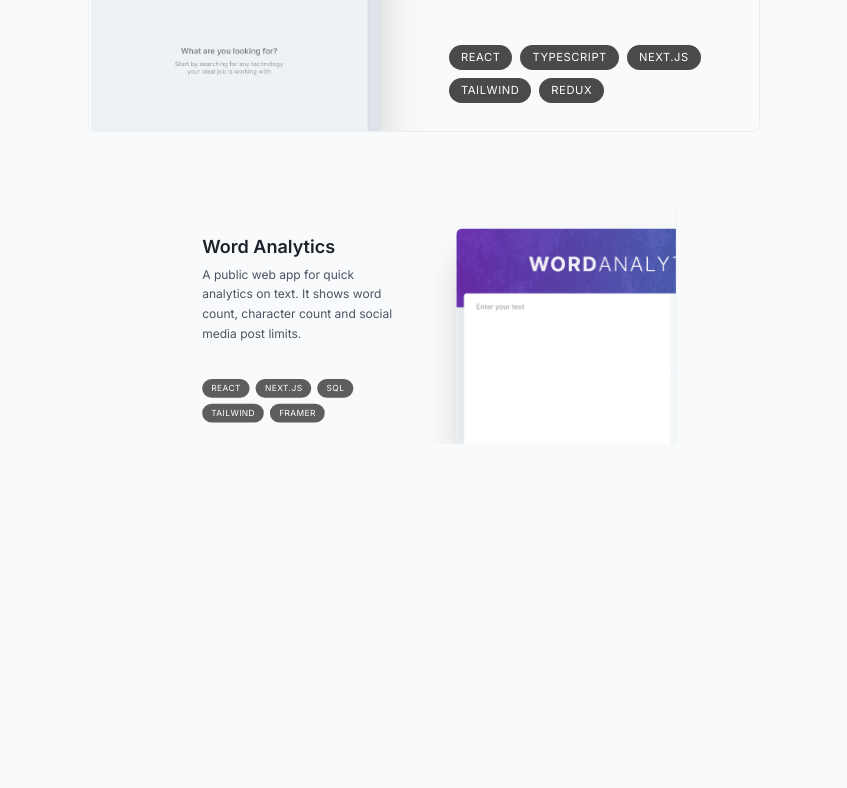
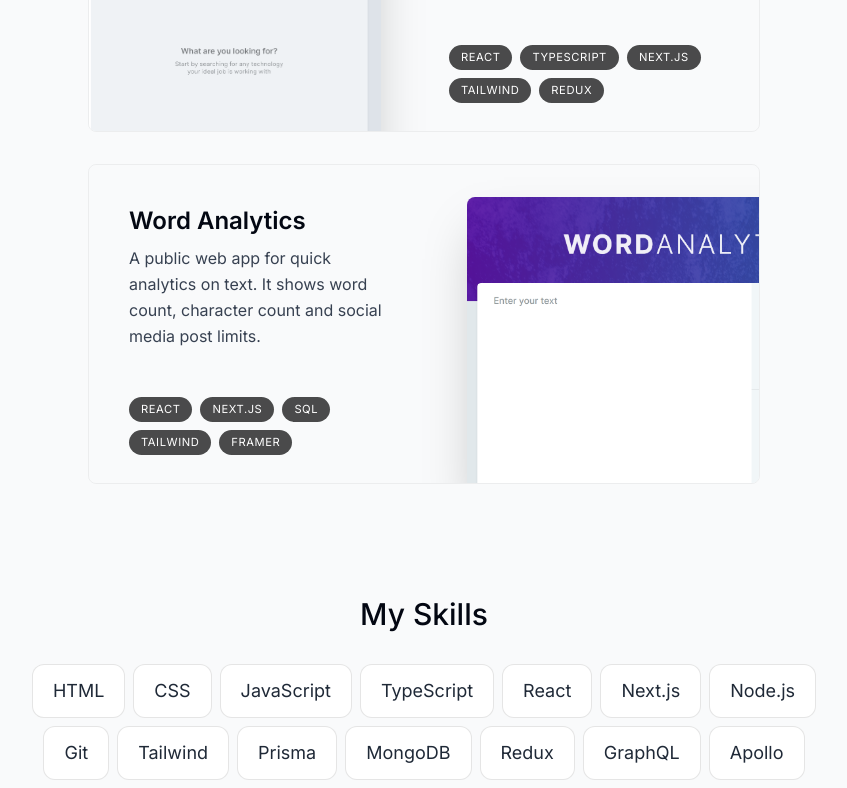
Before and after one commit to TiagoCoder2022/web-portfolio, a Next.js app: page / in a window 1280 px wide. Shown: the part 2000-2788 px from the top of the page, without its empty margins (216-1063 px from the left). Before the commit the page ends 2484 px from the top, so only its background shows below. Built offline with nearby package versions, Linux system fonts and the light colour scheme.

Commit message:
feat: add skills section

```diff
--- a/app/page.tsx
+++ b/app/page.tsx
@@ -2,6 +2,7 @@
 import Intro from "@/components/intro";
 import Projects from "@/components/projects";
 import SectionDivider from "@/components/section-divider";
+import Skills from "@/components/skills";
 
 export default function Home() {
   return (
@@ -10,6 +11,7 @@
       <SectionDivider/>
       <About/>
       <Projects />
+      <Skills />
     </main>
   )
 }
--- a/components/projects.tsx
+++ b/components/projects.tsx
@@ -9,7 +9,7 @@
 export default function Projects() {
   const {ref} = useSectionInView("Projects", 0.5)
   return (
-    <section ref={ref} id="projects" className='scroll-mt-28'>
+    <section ref={ref} id="projects" className='scroll-mt-28 mb-28'>
         <SectionHeading>My Projects</SectionHeading>
         <div>
             {projectsData.map((project, index) => (
--- /dev/null
+++ b/components/skills.tsx
@@ -0,0 +1,49 @@
+"use client"
+
+import React from 'react'
+import SectionHeading from './section-heading'
+import { skillsData } from '@/lib/data'
+import { useSectionInView } from '@/lib/hooks'
+import { animate, delay, motion } from 'framer-motion'
+import { once } from 'events'
+
+const fadeInAnimationVariant = {
+    initial: {
+        opacity: 0,
+        y: 100
+    },
+    animate: (index: number) => ({
+        opacity: 1,
+        y: 0,
+        transition: {
+            delay: 0.05 * index
+        }
+    })
+}
+
+export default function Skills() {
+    const { ref } = useSectionInView("Skills")
+
+  return (
+    <section ref={ref} className='mb-28 max-w-[53rem] scroll-mt-28 text-center sm:mb-40'>
+        <SectionHeading>My Skills</SectionHeading>
+        <ul className='flex flex-wrap justify-center gap-2 text-lg text-gray-800'>
+            {skillsData.map((skill, index) => (
+                <motion.li
+                    key={index}
+                    className='bg-white border border-black/[0.1] rounded-xl px-5 py-3'
+                    variants={fadeInAnimationVariant}
+                    initial="initial"
+                    whileInView="animate"
+                    viewport={{
+                        once: true
+                    }}
+                    custom={index}
+                >
+                    {skill}
+                </motion.li>
+            ))}
+        </ul>
+    </section>
+  )
+}
```
